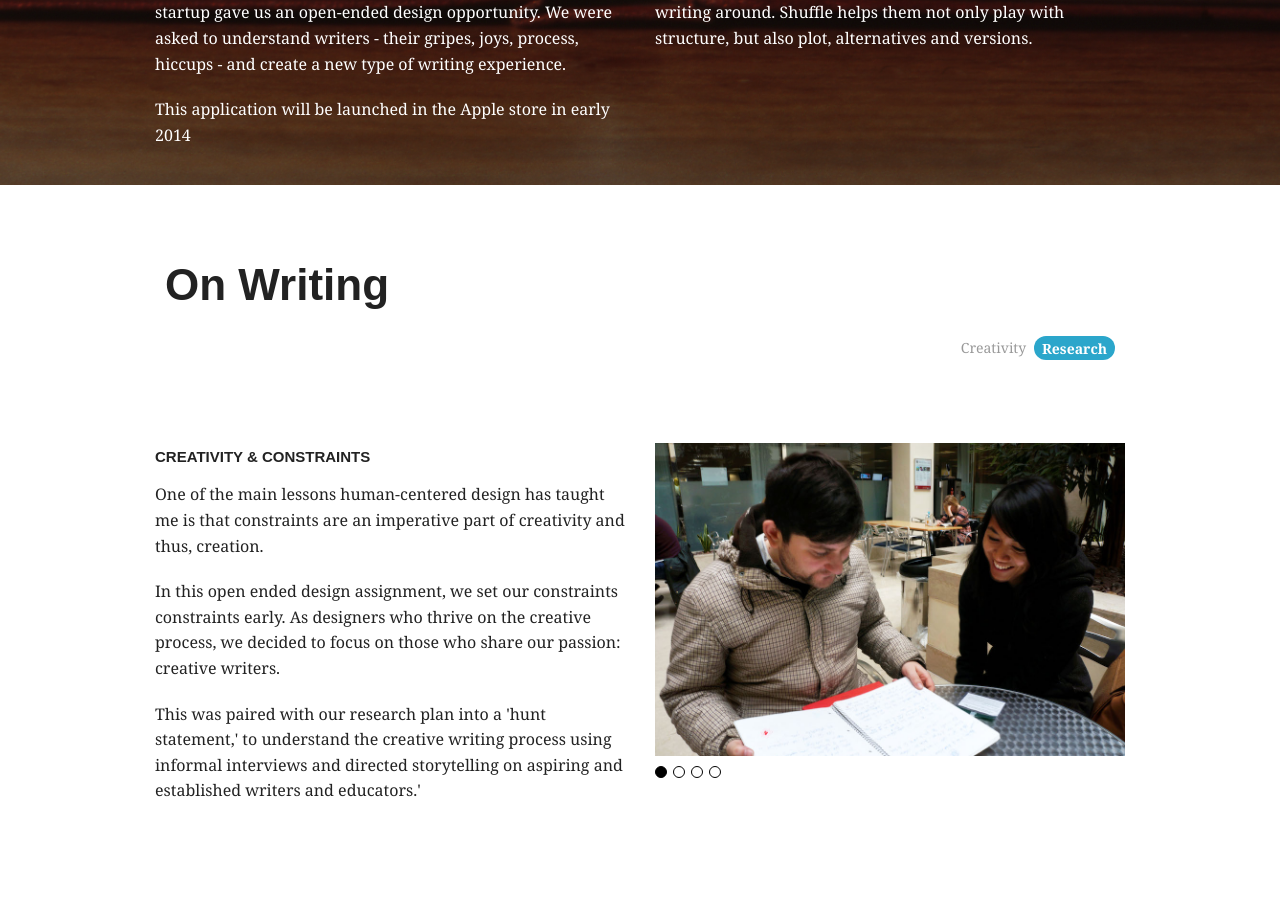
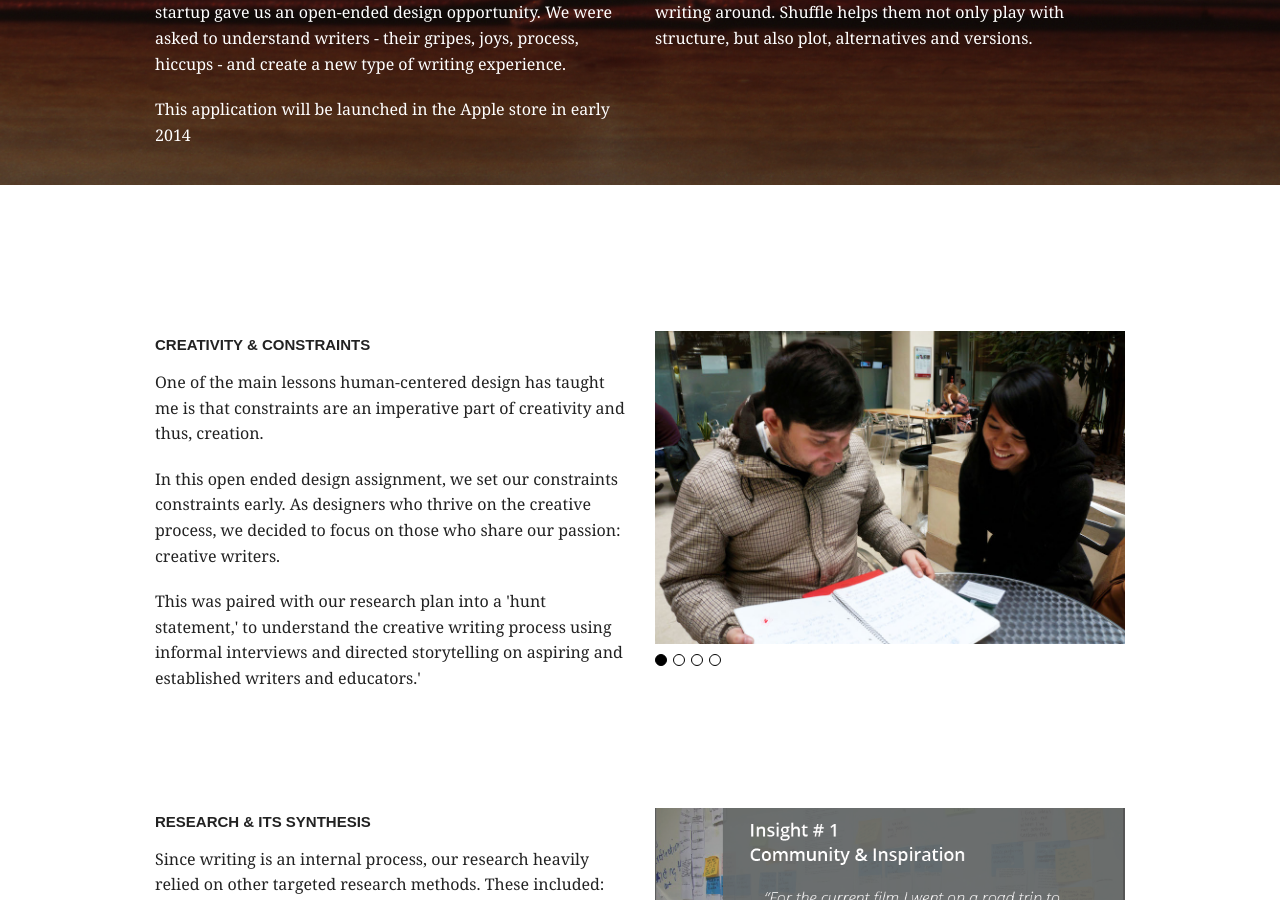
Before and after one commit to ryanmuller/kdmendoza, a Jekyll site: the page built from 1-writing/index.html, in a window 1280 px wide and 900 px high, scrolled down 455 px. Built offline with Jekyll 4.4.1, drawn with Linux system fonts in a browser that asks for light colours; nearby versions of some CDN libraries.

Commit message:
remove magellan experiment stuff in writing

```diff
--- a/1-writing/index.html
+++ b/1-writing/index.html
@@ -14,13 +14,6 @@ solution: |
 
   Writers have a real need to move pieces of their ideas and writing around. Shuffle helps them not only play with structure, but also plot, alternatives and versions.
 ---
-<div data-magellan-expedition="fixed">
-  <h1>On Writing</h1>
-  <dl class="sub-nav right">
-    <dd data-magellan-arrival="creativity"><a href="#creativity">Creativity</a></dd>
-    <dd data-magellan-arrival="research"><a href="#research">Research</a></dd>
-  </dl>
-</div>
 <div class="row">
   <div class="large-6 columns">
     <a name="creativity"><h2 data-magellan-destination="creativity">Creativity & Constraints</h2></a>
--- a/assets/js/main.js
+++ b/assets/js/main.js
@@ -1,4 +1,3 @@
-/*
 window.onscroll = function(e) {
   h = document.getElementById('header');
   c = document.getElementById('project-content');
@@ -14,4 +13,3 @@ window.onscroll = function(e) {
     h.className = '';
   }
 }
-*/
```
